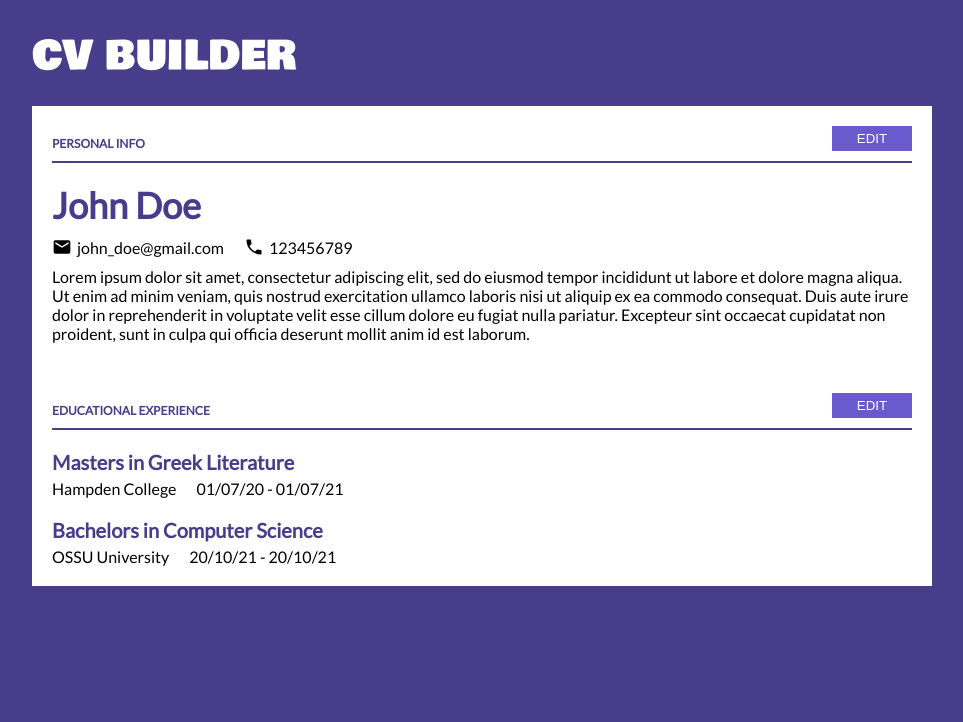
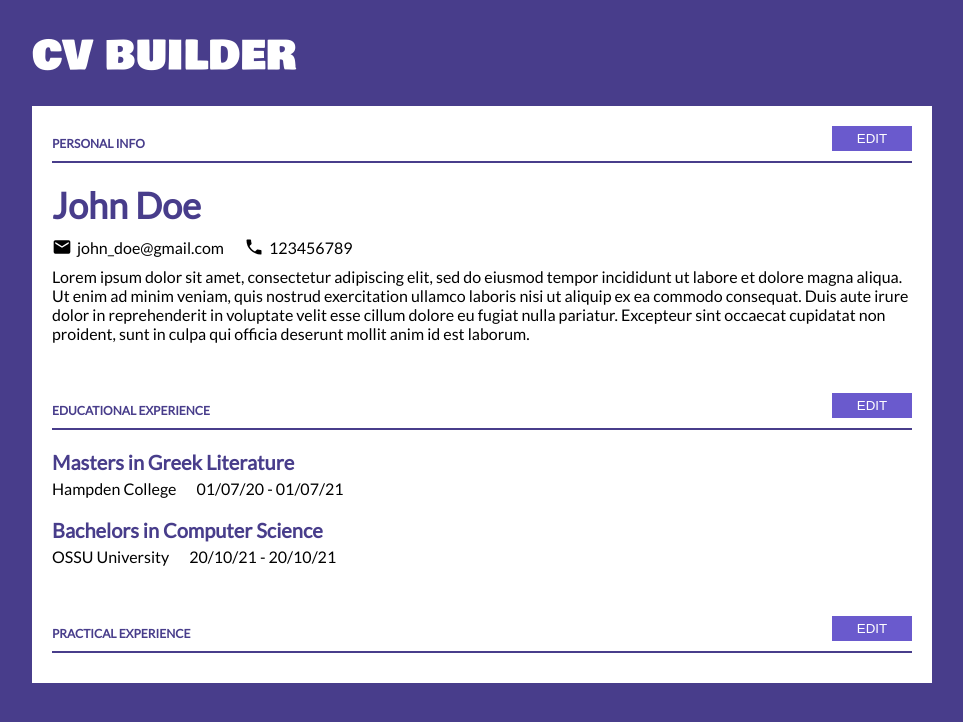
Before and after one commit to shukrirahmat/cv-application, a React (Vite) app: page / in a window 1280 px wide. Shown: the top 722 px of the page, without its empty margins (158-1121 px from the left). Built offline with nearby package versions, Linux system fonts and the light colour scheme.

Commit message:
started with final section (practical exp)

```diff
--- a/src/App.css
+++ b/src/App.css
@@ -116,7 +116,7 @@ button:hover {
 }
 
 .personalinfoform input {
-  font-size: 18px;
+  font-size: 16px;
   padding: 5px 10px;
   font-family: inherit;
 }
@@ -127,7 +127,7 @@ button:hover {
 
 .aboutbox textarea {
   min-height: 100px;
-  font-size: 18px;
+  font-size: 16px;
   padding: 5px 10px;
   font-family: inherit;
 }
@@ -227,7 +227,7 @@ button:hover {
 }
 
 .eduform input {
-  font-size: 18px;
+  font-size: 16px;
   padding: 5px 10px;
   font-family: inherit;
 }
--- a/src/MainContent.jsx
+++ b/src/MainContent.jsx
@@ -1,5 +1,6 @@
 import PersonalInfo from "./PersonalInfo";
 import EducationalExp from "./EducationalExp";
+import PracticalExp from "./PracticalExp";
 
 function MainContent() {
 
@@ -7,6 +8,7 @@ function MainContent() {
     <div className="maincontent">
       <PersonalInfo/>
       <EducationalExp/>
+      <PracticalExp/>
     </div>
   );
 }
--- /dev/null
+++ b/src/PracticalExp.jsx
@@ -0,0 +1,13 @@
+function PracticalExp() {
+  return (
+    <div className="practicalexp">
+      <div className="sectionhead">
+        <p>PRACTICAL EXPERIENCE</p>
+        <button>EDIT</button>
+      </div>
+      <hr></hr>
+    </div>
+  );
+}
+
+export default PracticalExp;
```
